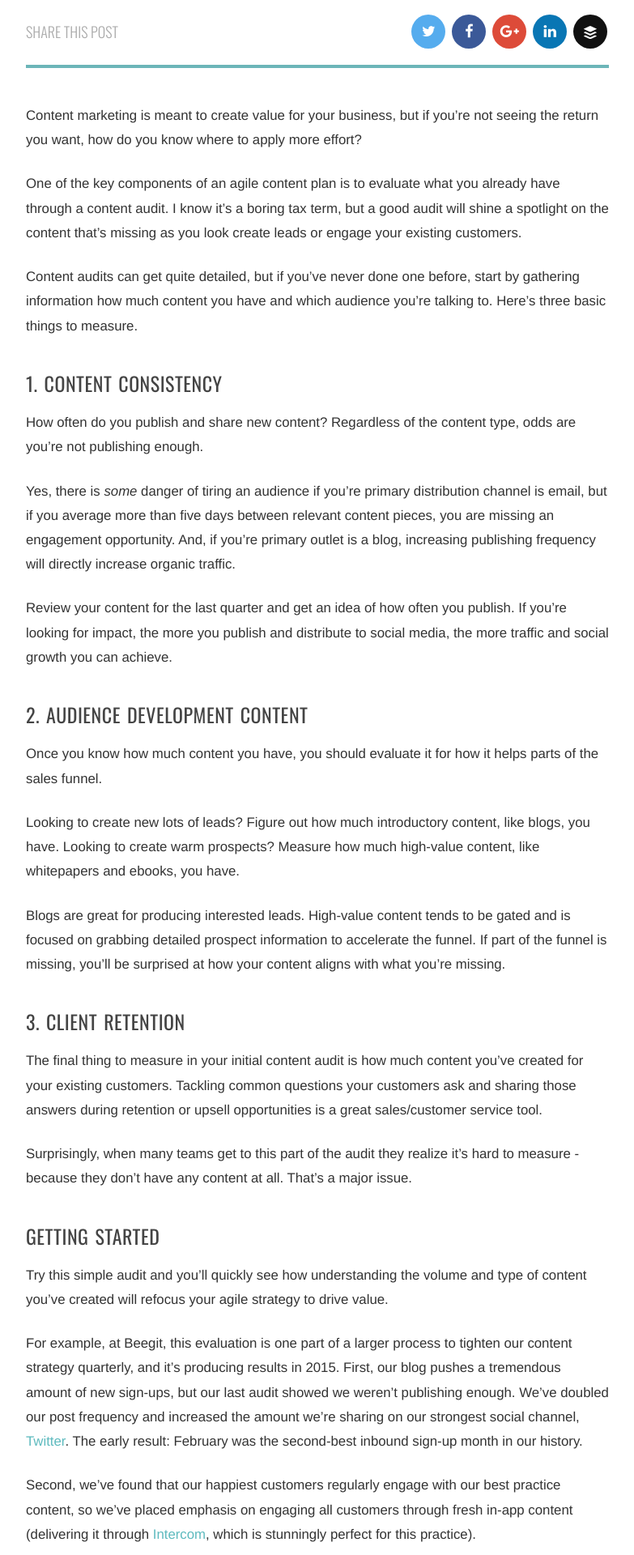
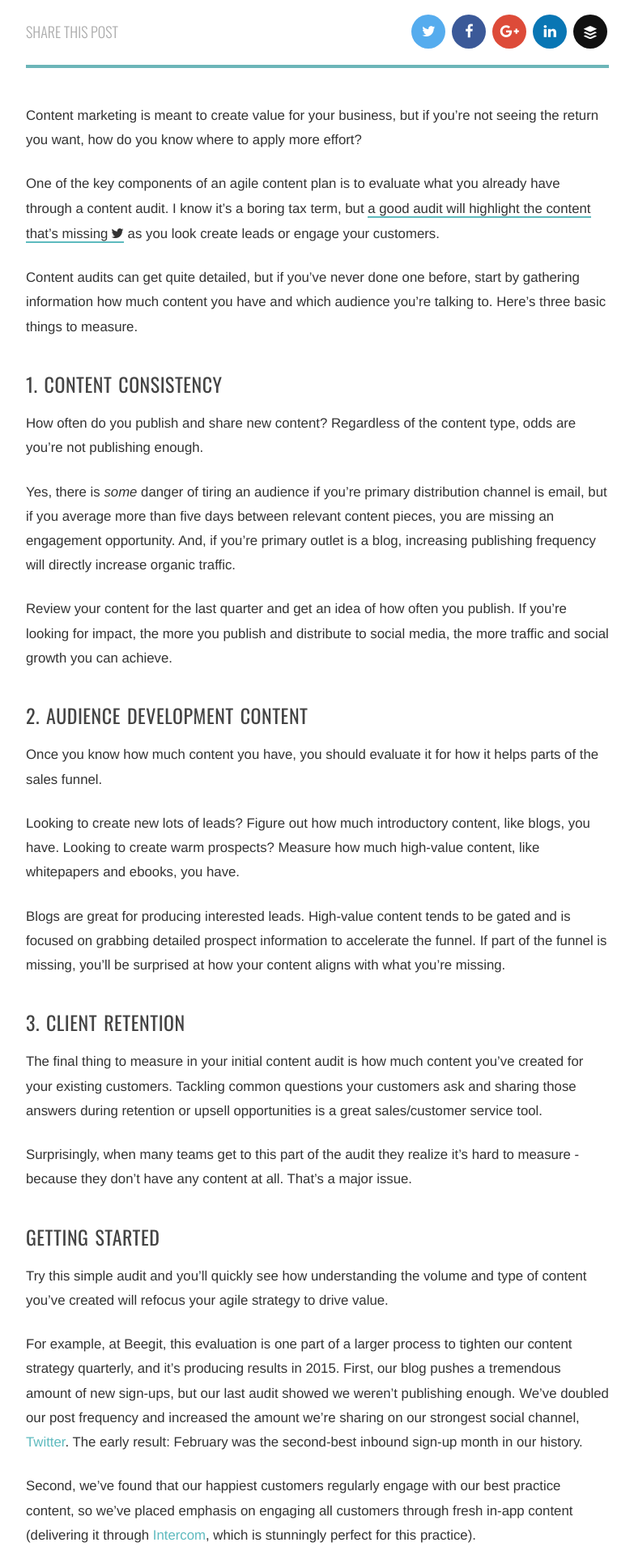
Before and after one commit to sancsoft/beegit.github.io, a Jekyll site: the page built from content_strategy/_posts/2015-03-12-how-to-audit-content.md, in a window 1280 px wide. Shown: the part 527-2447 px from the top of the page at 81% size, without its empty margins (248-1031 px from the left). Built offline with Jekyll 4.4.1, drawn with Linux system fonts in a browser that asks for light colours; nearby versions of some CDN libraries; comment, search, counter and statistics services are not loaded; some of the changed text lies outside the part shown.

Commit message:
Added 'tweet to quote' functionality to blog

```diff
--- a/_includes/head.html
+++ b/_includes/head.html
@@ -11,6 +11,7 @@
     <link href="//maxcdn.bootstrapcdn.com/font-awesome/4.2.0/css/font-awesome.min.css" rel="stylesheet">
     <script src="//ajax.googleapis.com/ajax/libs/jquery/2.1.1/jquery.min.js"></script>
     <script src="/js/bootstrap.min.js"></script>
+    <script type="text/javascript" src="//platform.twitter.com/widgets.js"></script>
 
     <!-- List Builder -->
     <script src="//load.sumome.com/" data-sumo-site-id="7f08bce40a2de9f4d0499fa1782a8d0257594fdeff4df199d91d54ce7eb230c7" async="async"></script>
--- a/_layouts/post.html
+++ b/_layouts/post.html
@@ -43,18 +43,7 @@ layout: default
         <article class="post-content">
           <div class="post-wrapper-content">
         	{{ content }}
-            {% if author %}
-            <div class="post-author">
-              <div class="post-author-image">
-                <img src="{{ author.gravatar }}">
-              </div>
-              <div class="post-author-details">
-                <h5>by {{ author.name }}</h5>
-                {{ author.details }}
-              </div>
-            </div>
-            {% endif %}
-             <div class="panel panel-default">
+          <div class="panel panel-default">
                  <div class="panel-body">
                     <div class="row">
                       <div class="col-md-12">
@@ -76,6 +65,17 @@ layout: default
                     </div>
                  </div>
             </div>
+            {% if author %}
+            <div class="post-author">
+              <div class="post-author-image">
+                <img src="{{ author.gravatar }}">
+              </div>
+              <div class="post-author-details">
+                <h5>by {{ author.name }}</h5>
+                {{ author.details }}
+              </div>
+            </div>
+            {% endif %}
             {% if page.comments %}
           <div id="disqus_thread"></div>
           <script type="text/javascript">
--- a/content_strategy/_posts/2015-03-12-how-to-audit-content.md
+++ b/content_strategy/_posts/2015-03-12-how-to-audit-content.md
@@ -13,9 +13,10 @@ redirect_from: /agile_content/2015/03/12/how-to-audit-content/
 
 Content marketing is meant to create value for your business, but if  you're not seeing the return you want, how do you know where to apply more effort?
 
-One of the key components of an agile content plan is to evaluate what you already have through a content audit. I know it's a boring tax term, but a good audit will shine a spotlight on the content that's missing as you look create leads or engage your existing customers.
+One of the key components of an agile content plan is to evaluate what you already have through a content audit. I know it's a boring tax term, but <a class="tweet-quote" href="https://twitter.com/intent/tweet?text=&quot;a%20good%20audit%20will%20highlight%20the%20content%20that%27s%20missing&quot;&url={{ site.url }}{{ page.url }}&via=ProjectBeegit">a good audit will highlight the content that's missing</a> as you look create leads or engage your customers.
 
 Content audits can get quite detailed, but if you've never done one before, start by gathering information how much content you have and which audience you're talking to. Here's three basic things to measure.
+
 
 ### 1. Content consistency
 
--- a/css/main.css
+++ b/css/main.css
@@ -601,10 +601,10 @@ input.sumome-popup-input {
 }
 
 .post-author {
-  border-top: 1px dotted #dddddd;
+  border-top: 2px solid #eaedee;
   border-bottom: 4px solid #6cb5b8;
-  padding: 40px 0;
-  margin: 30px 0 60px 0;
+  padding: 40px 0 50px;
+  margin: 40px 0 60px 0;
   color: #888;
 }
 
@@ -647,6 +647,21 @@ input.sumome-popup-input {
 
 .post-content > * {
   margin: 20px 0 20px;
+}
+
+.post-content .tweet-quote {
+  color: #333;
+  border-bottom: 2px solid #5dbabe;
+}
+
+.post-content .tweet-quote:hover {
+  color: #5dbabe;
+}
+
+.post-content .tweet-quote:after {
+  font-family: "fontawesome";
+  content: "\f099";
+  margin-left: 4px;
 }
 
 .post-content .panel {
```
